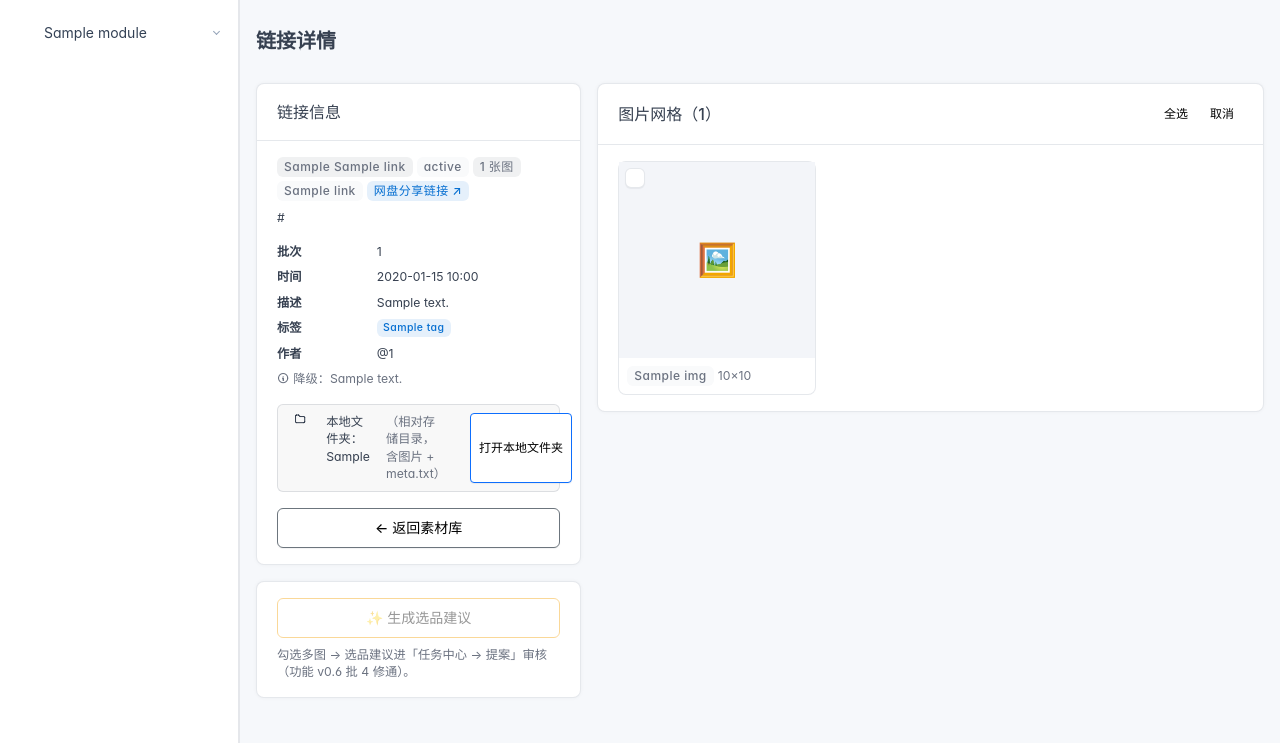
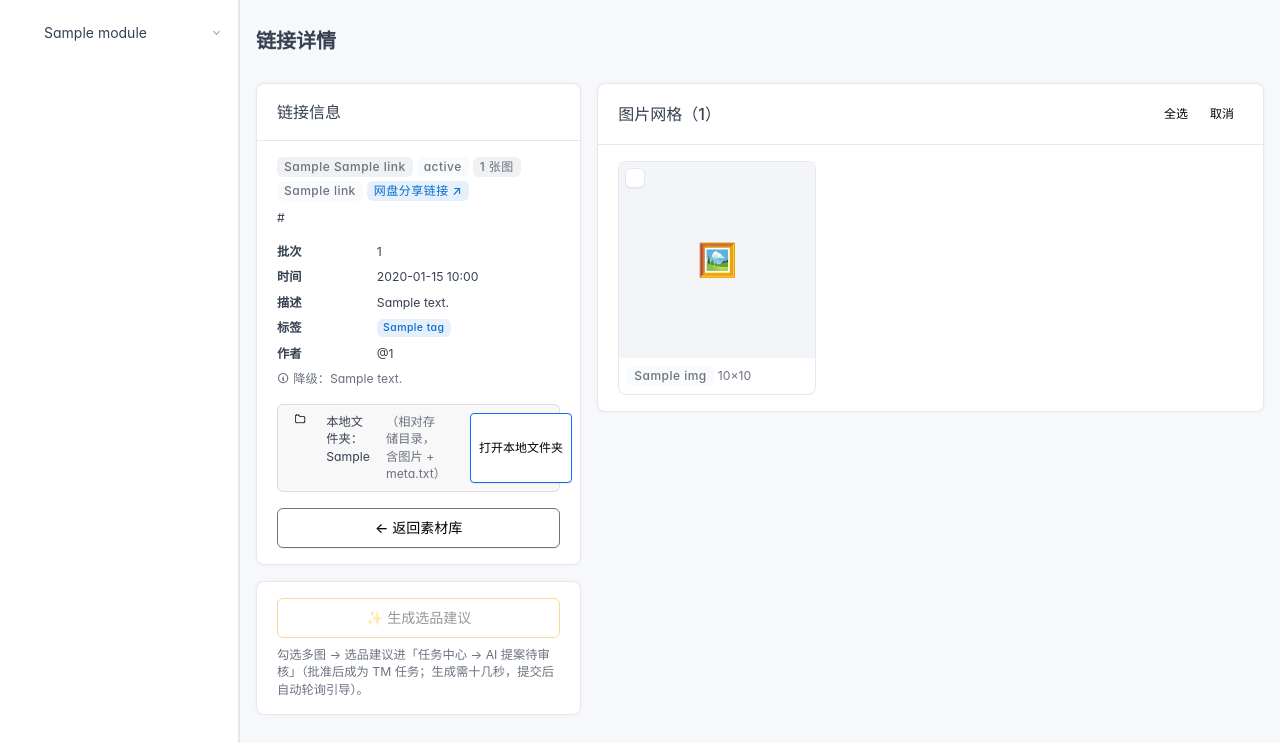
Before and after one commit to winhous/liuquan, a FastAPI app: template web/templates/scrape/link_detail.html in a window 1280 px wide. Shown: the part 57-800 px from the top of the page. Run offline with FastAPI, Linux system fonts and the light colour scheme; the template is opened without the code that fills it: most values are stand-ins (such as "Sample title", 1, 10 or a date in 2020); parts of the project's set-up code (start-up, migrations or seed data) failed here and were passed over; some libraries are stand-ins or nearby versions.

Commit message:
feat(v0.6): 生成选品建议结果引导——提交后轮询引擎任务, 完成显示绿条+「立即去审核」链接(/tasks), 失败/超时提示(复核反馈:结果在哪看)

```diff
--- a/web/templates/scrape/link_detail.html
+++ b/web/templates/scrape/link_detail.html
@@ -82,7 +82,7 @@
           ✨ 生成选品建议
         </button>
         <p class="text-muted small mt-2 mb-0">
-          勾选多图 → 选品建议进「任务中心 → 提案」审核（功能 v0.6 批 4 修通）。
+          勾选多图 → 选品建议进「任务中心 → AI 提案待审核」（批准后成为 TM 任务；生成需十几秒，提交后自动轮询引导）。
         </p>
       </div>
     </div>
@@ -155,18 +155,54 @@
     const ids = [...document.querySelectorAll('.img-check:checked')].map(c => c.dataset.id);
     if (!ids.length) { alert('请先勾选图片'); return; }
     const btnS = document.getElementById('btn-suggest');
-    btnS.disabled = true; btnS.textContent = '⏳ 提交中…';
+    const hint = document.getElementById('suggest-hint');
+    if (hint) hint.remove();
+    btnS.disabled = true; btnS.textContent = '⏳ 已提交，选品建议生成中…';
     try {
       const r = await fetch('/scrape/suggest', {
         method: 'POST', headers: { 'Content-Type': 'application/json' },
         body: JSON.stringify({ image_ids: ids })
       });
       const data = await r.json();
-      if (data.ok) { btnS.textContent = '✅ 已提交！'; }
-      else {
+      if (!data.ok) {
         alert('提交失败: ' + (data.error || '未知错误'));
         btnS.disabled = false; btnS.textContent = '✨ 生成选品建议';
+        return;
       }
+      // 轮询引擎任务：完成 → 引导去任务中心提案审核（生成结果在 /tasks 右侧「AI 提案待审核」）
+      const taskId = data.task_id;
+      const deadline = Date.now() + 90000;
+      while (Date.now() < deadline) {
+        await new Promise(res => setTimeout(res, 3000));
+        try {
+          const tr = await fetch('/tasks/engine/' + taskId);
+          const td = await tr.json();
+          const st = td.status || '';
+          if (st === 'done') {
+            btnS.textContent = '✅ 选品建议已生成';
+            const box = document.createElement('div');
+            box.id = 'suggest-hint';
+            box.className = 'alert alert-success mt-2 mb-0 small';
+            box.innerHTML =
+              '选品建议已进「<b>任务中心 → AI 提案待审核</b>」（右上角待审核数 +1）。' +
+              '<a href="/tasks" class="ms-1">立即去审核 →</a>';
+            btnS.insertAdjacentElement('afterend', box);
+            return;
+          }
+          if (st === 'failed') {
+            btnS.textContent = '✨ 生成选品建议';
+            btnS.disabled = false;
+            alert('选品建议生成失败：' + (td.error || '未知错误'));
+            return;
+          }
+        } catch (e) { /* 轮询中间失败继续等 */ }
+      }
+      btnS.textContent = '⏳ 仍在生成…';
+      const box = document.createElement('div');
+      box.id = 'suggest-hint';
+      box.className = 'alert alert-warning mt-2 mb-0 small';
+      box.innerHTML = '生成较慢（真 LLM），稍后去「<a href="/tasks">任务中心 → AI 提案待审核</a>」查看。';
+      btnS.insertAdjacentElement('afterend', box);
     } catch (e) {
       alert('网络错误: ' + e.message);
       btnS.disabled = false; btnS.textContent = '✨ 生成选品建议';
```
Also changed, not shown: docs/变更日志.md (+4 -0 lines).
